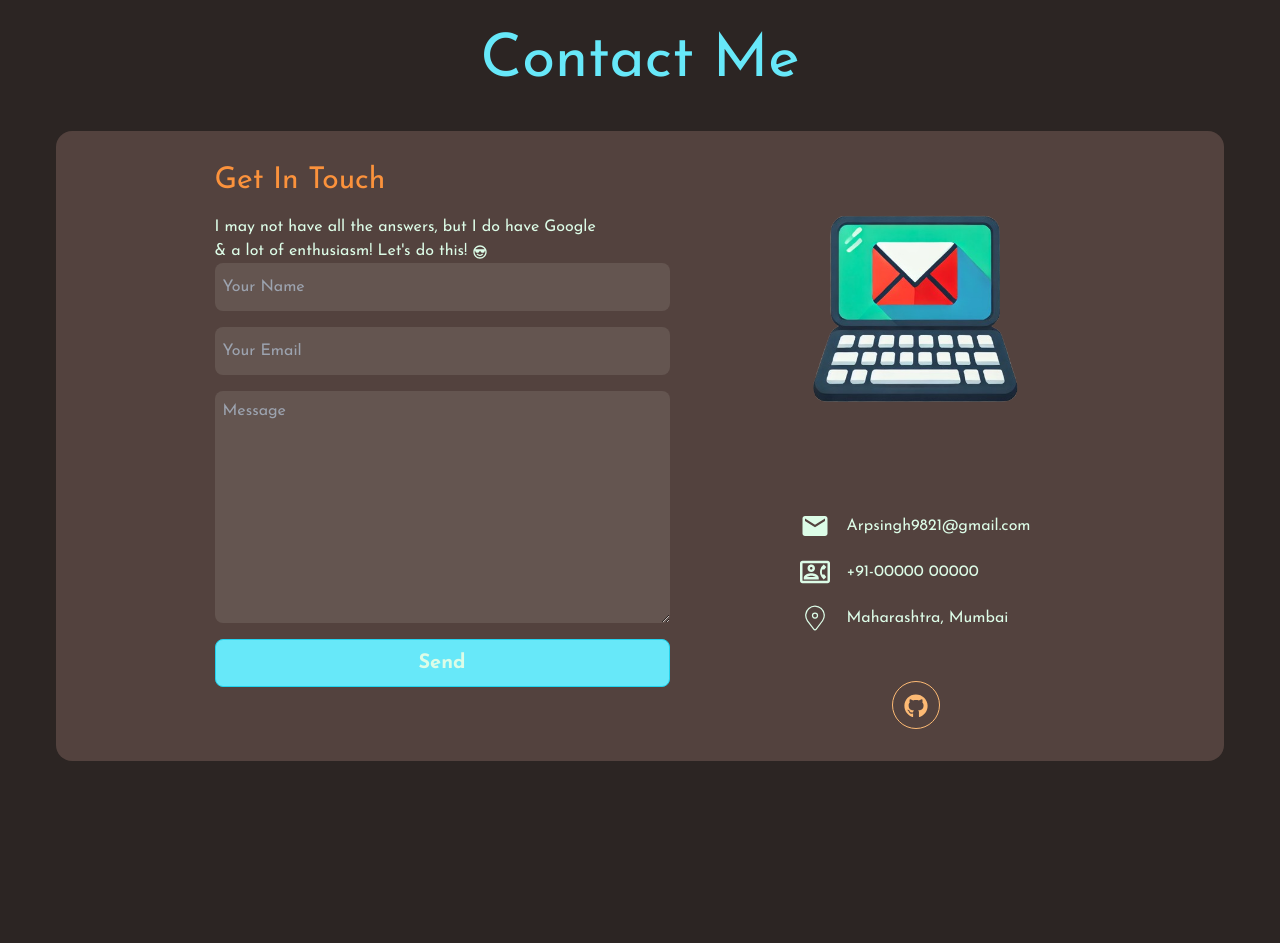
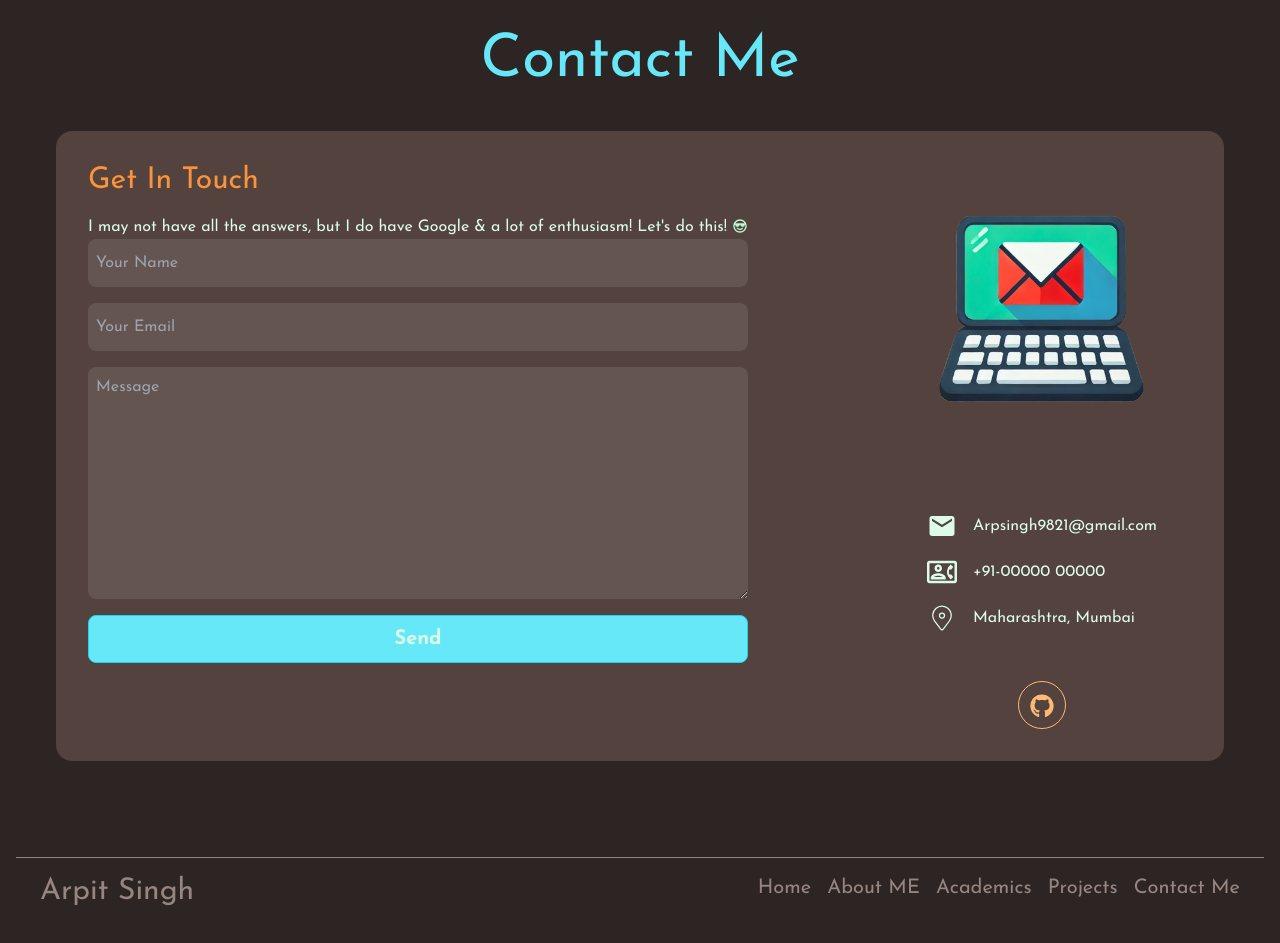
Before and after one commit to arpitsingh9821/Arpit_Assign, a React (Vite) app in the folder react/: page / in a window 1280 px wide. Shown: the part 3500-4443 px from the top of the page. Built offline with nearby package versions, Linux system fonts and the light colour scheme.

Commit message:
done with frontend

```diff
--- a/react/package.json
+++ b/react/package.json
@@ -10,9 +10,11 @@
     "preview": "vite preview"
   },
   "dependencies": {
+    "motion": "^12.4.7",
     "react": "^19.0.0",
     "react-dom": "^19.0.0",
-    "react-icons": "^5.5.0"
+    "react-icons": "^5.5.0",
+    "react-scroll": "^1.9.3"
   },
   "devDependencies": {
     "@eslint/js": "^9.19.0",
--- a/react/src/App.jsx
+++ b/react/src/App.jsx
@@ -8,6 +8,7 @@ import Skills from './Components/Skills/Skills'
 import SubSkill from './Components/Skills/SubSkill'
 import Project from './Components/Project/Project'
 import Contact from './Components/Contact/contact'
+import Footer from './Components/Footer/Footer'
 const App = () => {
   return (
     <main className='font-body'>
@@ -19,6 +20,7 @@ const App = () => {
       <SubSkill/>
       <Project/>
       <Contact/>
+      <Footer/>
       <HelperSection/>
     </main>
   )
--- a/react/src/Components/Contact/Contact.jsx
+++ b/react/src/Components/Contact/Contact.jsx
@@ -6,7 +6,7 @@ const contact = () => {
   return (
     <div id='Contact' className='max-w-[1200px] mx-auto items-center justify-center mt-[100px] px-4'>
         <h2 className='text-6xl text-cyan-300 mb-10 text-center'>Contact Me</h2>
-        <div className='flex justify-center gap-24 bg-brown1 p-8 rounded-2xl lg:flex-row sm:flex-col'><ContactLeft/>
+        <div className='flex justify-between gap-24 bg-brown1 p-8 rounded-2xl lg:flex-row sm:flex-col'><ContactLeft/>
         <ContactRight/>
         </div>
     </div>
--- a/react/src/Components/Contact/ContactForm.jsx
+++ b/react/src/Components/Contact/ContactForm.jsx
@@ -4,7 +4,7 @@ const ContactForm = () => {
   return (
     <div>
       <form className='flex flex-col gap-4'>
-      <input type="text" placeholder='Your Name' required className='h-12 rounded-lg bg-[#645550] px-2'/>
+      <input type="text" placeholder='Your Name' required className=' h-12  rounded-lg bg-[#645550] px-2'/>
       <input type="email" placeholder='Your Email' required className='h-12 rounded-lg bg-[#645550] px-2'/>
       <textarea type='text' placeholder='Message' rows='9' cols='50' required className='rounded-lg bg-[#645550] p-2'></textarea>
       <button type='submit' className='w-full rounded-lg border border-cyan-400 text-green-100 h-12 font-bold text-xl hover:bg-cyan-500 bg-cyan-300 transition-all duration-500'>Send</button>
--- a/react/src/Components/Contact/ContactLeft.jsx
+++ b/react/src/Components/Contact/ContactLeft.jsx
@@ -6,9 +6,9 @@ const ContactLeft = () => {
     <div>
         <div>
         <h2 className='text-orange-400 text-3xl mb-4'>Get In Touch</h2>
-        <p style={{ display: "inline", whiteSpace: "nowrap"}} className='text-green-100'>
-  I may not have all the answers, but I do have Google <br/>& a lot of enthusiasm! Let's do this!{" "}
-  <BiCool style={{ display: "inline-block", verticalAlign: "middle"}} className='text-green-100'/>
+        <p className='text-green-100'>
+  I may not have all the answers, but I do have Google & a lot of enthusiasm! Let's do this!{" "}
+  <BiCool  className='inline-flex text-green-200 mb-1'/>
 </p>
         </div>
         <ContactForm/>
--- /dev/null
+++ b/react/src/Components/Footer/Footer.jsx
@@ -0,0 +1,37 @@
+import React from 'react'
+import { Link } from 'react-scroll'
+const Links = [
+    {link:"Home", section:"Home"},
+    {link:"About ME", section:"About"},
+    {link:"Academics", section:"Academics"},
+    {link:"Projects", section:"projects"},
+    {link:"Contact Me", section:"Contact"},
+  ]
+const Footer = () => {
+  return (
+    <div className='px-4'>
+        <div className='w-full h-[1px] bg-lightgrey mt-24'>
+        </div>
+        <div className='md:flex sm:hidden justify-between mt-4 max-w-[1200px] mx-auto '>
+<p className='text-3xl text-lightgrey'>Arpit Singh</p>
+<ul className='flex gap-4 text-lightgrey text-xl '>
+    {Links.map((item,index)=>{
+        return <li key={index} className=''>
+          <Link
+                    to={item.section}
+                    smooth={true}
+                    spy={true}
+                    duration={800}
+                    offset={-130}  className='hover:text-green-100 transition-all duration-500 cursor-pointer'>{item.link}</Link></li>
+    }
+)}
+
+
+</ul>
+        </div>
+<p className=' max-w-[1200px] mx-auto text-right text-lightgrey text-xl sm:block lg:hidden md:hidden p-4'>© 2024 Arpit Singh | All Rights Reserved.</p>
+    </div>
+  )
+}
+
+export default Footer
--- a/react/src/Components/HomeSection/HomeText.jsx
+++ b/react/src/Components/HomeSection/HomeText.jsx
@@ -1,9 +1,15 @@
 import React from 'react'
+import { motion } from 'motion/react'
 
 const HomeText = () => {
   return (
     <div className='flex flex-col px-8 gap-4 h-full justify-center md:text-left sm:text-center '>
-      <h2 className='lg:text-2xl sm:text-xl uppercase text-cyan-300'>Software & Data Enthusiast</h2>
+      <h2
+      // varient={fadeIn('down',0.2)}
+      // initial='hidden'
+      // whileInView='show'
+      // viewport={{once:false, amount:0}}
+      className='lg:text-2xl sm:text-xl uppercase text-cyan-300'>Software & Data Enthusiast</h2>
         <h1 className='md:text-[2.8rem] lg:text-6xl sm:text-4xl font-bold font-special text-orange-400'>Arpit Singh</h1>
         <p className='text-lg mt-4 text-white'>TYBCA Student | Exploring Development,<br/> Analytics & Technology</p>
     </div>
--- a/react/src/Components/navbar/NavabarLink.jsx
+++ b/react/src/Components/navbar/NavabarLink.jsx
@@ -1,4 +1,5 @@
 import React from 'react'
+import { Link } from 'react-scroll'
 const Links = [
   {link:"Home", section:"Home"},
   {link:"About ME", section:"About"},
@@ -12,7 +13,16 @@ const NavabarLink = () => {
       {Links.map((link,index) =>{
         return(
           <li key={index} className='group'>
-            <a href={`#${link.section}`} className='cursor-pointer hover:text-green-400 transition-all duration-500'>{link.link}</a>
+            <Link
+            to={link.section}
+            smooth={true}
+            spy={true}
+            duration={800}
+            offset={-130}
+
+
+
+            className='cursor-pointer hover:text-green-400 transition-all duration-500'>{link.link}</Link>
           <div className='mx-auto bg-green-300 w-0 group-hover:w-full h-[1px] transition-all duration-300'></div>
           </li>
         );
```
Also changed, not shown: react/src/FramerMotion/Varient.js (added, +20 -0 lines), 1 other file (tests, documents, lock files or other folders).
